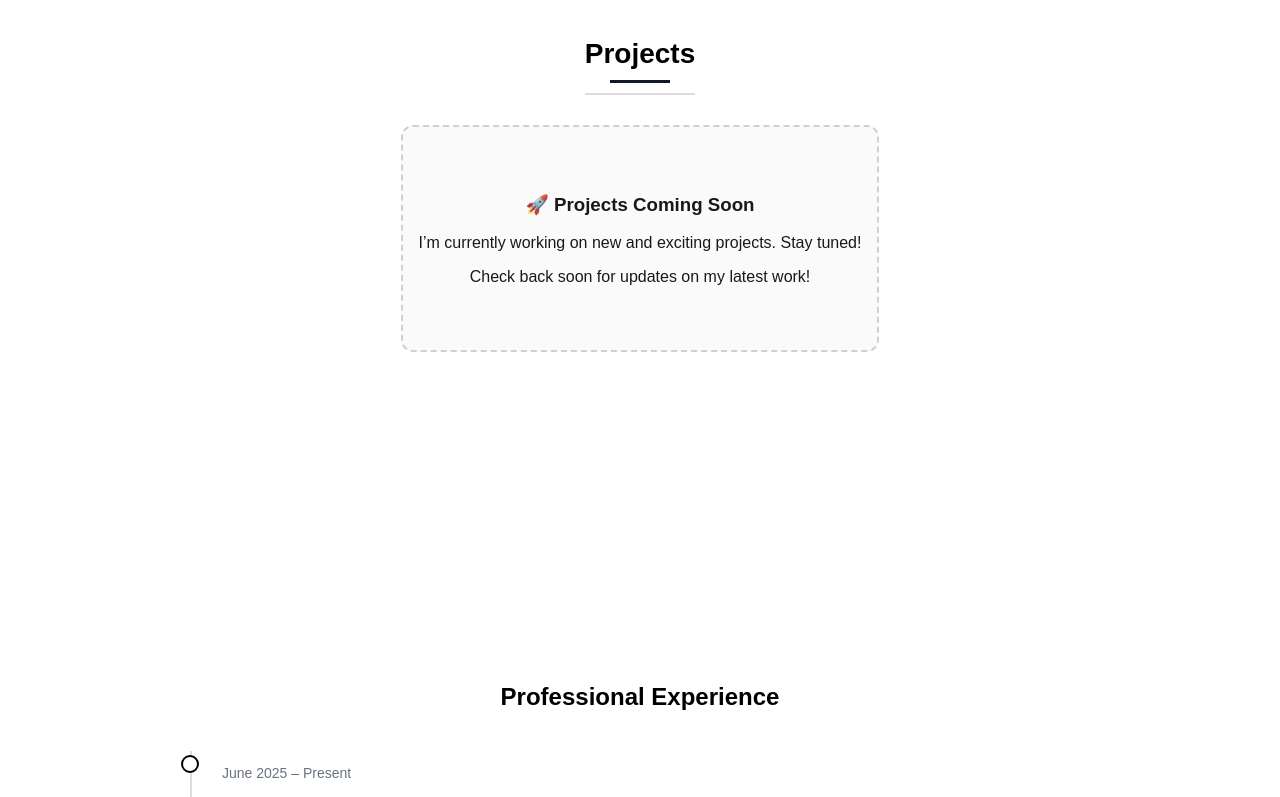
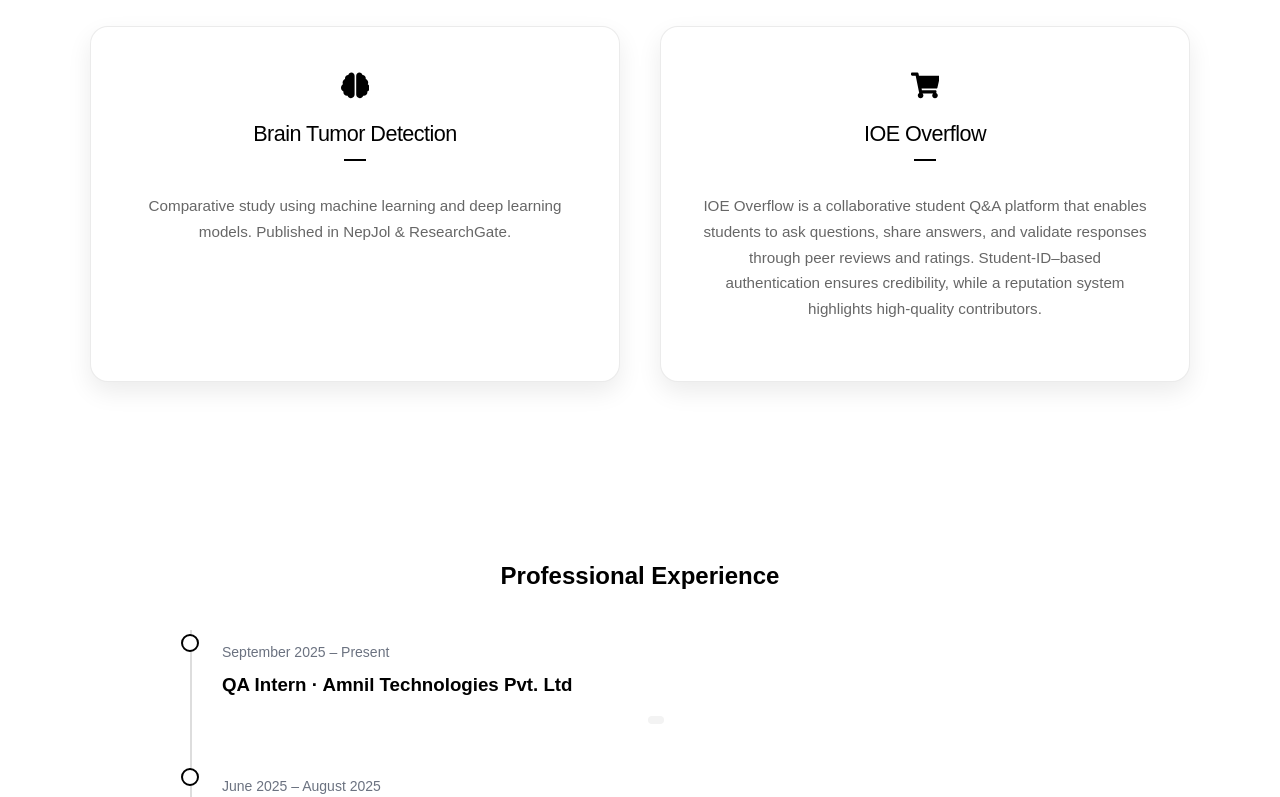
Before and after one commit to Ruman67/portfolio, a React (Vite) app: page / in a window 1280 px wide. Shown: the part 1480-2277 px from the top of the page. Built offline with nearby package versions, Linux system fonts and the light colour scheme.

Commit message:
feat(projects): add centered project cards

```diff
--- a/index.html
+++ b/index.html
@@ -5,6 +5,8 @@
     <meta name="viewport" content="width=device-width, initial-scale=1.0" />
 
     <link rel="apple-touch-icon" sizes="180x180" href="/apple-touch-icon.png" />
+    <link rel="icon" type="image/jpg" sizes="180x180" href="rum.jpg" />
+
     <title>Ruman Maharjan</title>
   </head>
   <body>
--- a/package.json
+++ b/package.json
@@ -13,6 +13,8 @@
   },
   "homepage": "https://rumanmaharjan.github.io/portfolio",
   "dependencies": {
+    "@emailjs/browser": "^4.4.1",
+    "emailjs-com": "^3.2.0",
     "framer-motion": "^12.23.12",
     "react": "^18.3.1",
     "react-dom": "^18.3.1",
--- a/src/components/Experience.tsx
+++ b/src/components/Experience.tsx
@@ -2,7 +2,13 @@ import "./Experience.css";
 
 const experiences = [
   {
-    date: "June 2025 – Present",
+    date: "September 2025 – Present",
+    role: "QA Intern · Amnil Technologies Pvt. Ltd",
+    desc: " ",
+    tags: [""],
+  },
+  {
+    date: "June 2025 – August 2025",
     role: "Unity Developer · Pixel Square",
     desc: "Developed a highlighter for Digital Book for both Nepali and English subjects ",
     tags: ["Unity", "C#"],
--- a/src/components/Hero.tsx
+++ b/src/components/Hero.tsx
@@ -4,6 +4,9 @@ export default function Hero() {
   return (
     <section id="home" className="hero">
       <p className="intro">Hi there! I'm Ruman 👋</p>
+      <p className="intro">
+        <b>Web Developer & QA Enthusiast</b>
+      </p>
       <h2 className="title">
         Building modern <br />
         web solutions with a <br />
--- a/src/components/Projects.css
+++ b/src/components/Projects.css
@@ -1,23 +1,121 @@
+:root {
+  --bg: #ffffff;
+  --text: #000000;
+  --border: rgba(0, 0, 0, 0.08);
+  --muted: rgba(0, 0, 0, 0.6);
+
+  --shadow-soft: 0 10px 25px rgba(0, 0, 0, 0.08);
+  --shadow-hover: 0 25px 50px rgba(0, 0, 0, 0.18);
+
+  --transition: 0.35s cubic-bezier(0.4, 0, 0.2, 1);
+}
+
+/* Section */
 .projects {
+  padding: 5rem 1rem;
+  background: var(--bg);
+}
+
+/* Title */
+.section-title {
+  width: 100%; /* ← THIS was missing */
+  font-size: clamp(2rem, 4vw, 2.8rem);
+  text-align: center;
+  margin-bottom: 4rem;
+  font-weight: 600;
+  letter-spacing: -0.04em;
+}
+
+.section-title::after {
+  content: "";
+  width: 42px;
+  height: 2px;
+  background: var(--text);
+  display: block;
+  margin: 1rem auto 0;
+}
+
+/* Grid */
+.projects-list {
+  max-width: 1100px;
+  margin: 0 auto;
+  display: grid;
+  grid-template-columns: repeat(auto-fit, minmax(300px, 1fr));
+  gap: 2.5rem;
+}
+
+/* Card */
+.project-card {
+  background: #fff;
+  padding: 2.75rem 2.5rem;
+  border-radius: 18px;
+  border: 1px solid var(--border);
+  box-shadow: var(--shadow-soft);
+  transition:
+    transform var(--transition),
+    box-shadow var(--transition);
+  text-align: center;
+}
+
+.project-card:hover {
+  transform: translateY(-6px);
+  box-shadow: var(--shadow-hover);
+}
+
+/* Header */
+.project-header {
   display: flex;
   flex-direction: column;
   align-items: center;
-  justify-content: center;
-  min-height: 100vh; /* Optional: Makes the section full height */
-}
-
-.section-title {
-  text-align: center;
+  gap: 0.9rem;
   margin-bottom: 2rem;
 }
 
-.projects-placeholder {
-  text-align: center;
-  align-items: center;
-  padding: 3rem 1rem;
-  border: 2px dashed #ccc;
-  border-radius: 12px;
-  background: #fafafa;
-  opacity: 0.9;
-  max-width: 600px; /* Optional: Limits the width for better centering */
+/* Icon */
+.project-icon {
+  font-size: 1.8rem;
+  color: var(--text);
+  transition: transform 0.25s ease;
 }
+
+.project-card:hover .project-icon {
+  transform: scale(1.08);
+}
+
+/* Title */
+.project-title {
+  font-size: 1.35rem;
+  font-weight: 500;
+  letter-spacing: -0.025em;
+  margin: 0;
+  position: relative;
+}
+
+/* Centered animated underline */
+.project-title::after {
+  content: "";
+  display: block;
+  width: 22px;
+  height: 2px;
+  background: var(--text);
+  margin: 0.75rem auto 0;
+  transition: width 0.3s ease;
+}
+
+.project-card:hover .project-title::after {
+  width: 44px;
+}
+
+/* Description */
+.project-description {
+  font-size: 0.95rem;
+  line-height: 1.7;
+  color: var(--muted);
+}
+
+/* Responsive */
+@media (max-width: 768px) {
+  .project-card {
+    padding: 2.2rem 2rem;
+  }
+}
--- a/src/components/Projects.tsx
+++ b/src/components/Projects.tsx
@@ -1,13 +1,43 @@
+import { FaBrain, FaShoppingCart } from "react-icons/fa";
 import "./Projects.css";
 
+interface Project {
+  title: string;
+  description: string;
+  icon: React.ReactNode;
+}
+
 export default function Projects() {
+  const projects: Project[] = [
+    {
+      title: "Brain Tumor Detection",
+      description:
+        "Comparative study using machine learning and deep learning models. Published in NepJol & ResearchGate.",
+      icon: <FaBrain />,
+    },
+    {
+      title: "IOE Overflow",
+      description:
+        "IOE Overflow is a collaborative student Q&A platform that enables students to ask questions, share answers, and validate responses through peer reviews and ratings. Student-ID–based authentication ensures credibility, while a reputation system highlights high-quality contributors.",
+      icon: <FaShoppingCart />,
+    },
+  ];
+
   return (
     <section id="projects" className="projects">
       <h2 className="section-title">Projects</h2>
-      <div className="projects-placeholder">
-        <h3>🚀 Projects Coming Soon</h3>
-        <p>I’m currently working on new and exciting projects. Stay tuned!</p>
-        <p>Check back soon for updates on my latest work!</p>
+
+      <div className="projects-list">
+        {projects.map((project, index) => (
+          <article key={index} className="project-card">
+            <div className="project-header">
+              <span className="project-icon">{project.icon}</span>
+              <h3 className="project-title">{project.title}</h3>
+            </div>
+
+            <p className="project-description">{project.description}</p>
+          </article>
+        ))}
       </div>
     </section>
   );
```
Also changed, not shown: 1 other file (tests, documents, lock files or other folders).
